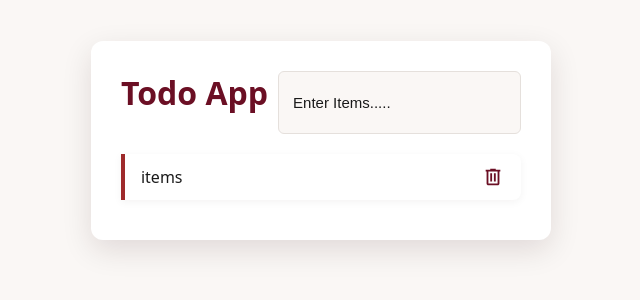
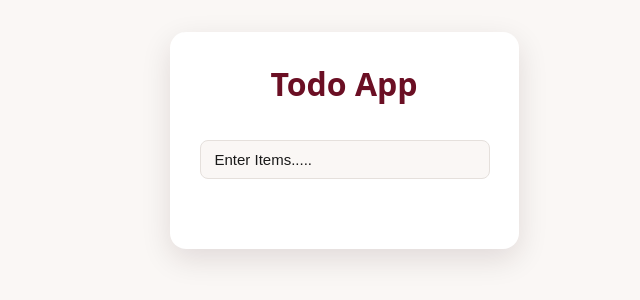
Before and after one commit to Adarsh09-dev/todo-list, a React (Vite) app: page / in a window 1280 px wide. Shown: the part 260-560 px from the top of the page, without its empty margins (326-966 px from the left). Built offline with nearby package versions, Linux system fonts and the light colour scheme.

Commit message:
refactor: improve TodoApp structure and styling

```diff
--- a/src/component/TodoApp.css
+++ b/src/component/TodoApp.css
@@ -1,6 +1,4 @@
 body {
-
-
     background-color: #FAF7F5;
     color: #1A1A1A;
     font-family: system-ui, -apple-system, BlinkMacSystemFont, 'Segoe UI', Roboto, sans-serif;
@@ -12,15 +10,15 @@ body {
 }
 
 .todo-container {
-
-
     background-color: #FFFFFF;
     padding: 30px;
-    border-radius: 12px;
+    border-radius: 16px;
     box-shadow: 0 10px 30px rgba(43, 9, 16, 0.12);
     width: 100%;
     max-width: 400px;
-
+    display: flex;
+    flex-direction: column;
+    gap: 20px;
 }
 
 .todo-container h1 {
@@ -31,8 +29,6 @@ body {
 }
 
 .input-section {
-
-
     display: flex;
     gap: 10px;
     margin-bottom: 20px;
@@ -42,51 +38,46 @@ ul {
     list-style: none;
     padding: 0;
     margin: 0;
-
 }
 
 ul li {
-
     display: flex;
     padding: 12px 16px;
     background-color: #FFFFFF;
     color: #1A1A1A;
     border-left: 4px solid #9E2A2B;
-
     margin-bottom: 10px;
     border-radius: 0 8px 8px 0;
-    box-shadow: 0 2px 8px rgba(43, 9, 16, 0.05);
+    box-shadow: 0 5px 15px rgba(43, 9, 16, 0.06);
     justify-content: space-between;
     align-items: center;
-
-
-
 }
 
 .del-icon {
-  cursor: pointer;
-  display: flex;
-  align-items: center;
+    cursor: pointer;
+    display: flex;
+    align-items: center;
 }
-
-
-
 
 input::placeholder {
     color: #1A1A1A;
 }
 
+.input-section {
+    flex-direction: column;
+    gap: 15px;
+    width: 100%;
+}
 
 
 .input-section input {
-
-
+    width: 90%;
     flex: 1;
     padding: 10px 14px;
     background-color: #FAF7F5;
     color: #1A1A1A;
     border: 1.5px solid #E5E0DC;
-    border-radius: 6px;
+    border-radius: 8px;
     outline: none;
     font-size: 15px;
     transition: border-color 0.2s, box-shadow 0.2s;
--- a/src/component/TodoApp.jsx
+++ b/src/component/TodoApp.jsx
@@ -4,30 +4,66 @@ import "./TodoApp.css";
 class TodoApp extends Component {
 
   state = {
-    input: ""
+    input: "",
+    items: []
   };
 
   handleChange = event => {
     this.setState({
-      input : event.target.value
+      input: event.target.value
     });
-    console.log(this.state.input);
+  };
 
+  storeItems = event => {
+    event.preventDefault();
+    const { input } = this.state;
+
+    this.setState({
+      items: [...this.state.items, input],
+      input: "",
+    });
+
+  };
+
+  deleteitem = key => {
+    //  const allitems = this.state.items;
+
+    //  allitems.splice(key, 1);
+
+    //  this.setState({
+    //   items:allitems,
+    //  })
+
+    // another option
+
+    this.setState({
+      items: this.state.items.filter((data, index) => index !== key)
+    })
   }
+
+
   render() {
-    const { input } = this.state;
+    const { input, items } = this.state;
+
+    console.log(items);
+
 
     return (
       <div className="todo-container">
 
-        <form className="input-section">
+        <form className="input-section" onSubmit={this.storeItems}>
           <h1>Todo App</h1>
           <input type="text" value={input} onChange={this.handleChange} placeholder='Enter Items.....' name="" id="" />
 
         </form>
 
         <ul>
-          <li>items <span className='del-icon'><svg xmlns="http://www.w3.org/2000/svg" height="22px" viewBox="0 -960 960 960" width="24px" fill="#6B0F24"><path d="M280-120q-33 0-56.5-23.5T200-200v-520h-40v-80h200v-40h240v40h200v80h-40v520q0 33-23.5 56.5T680-120H280Zm400-600H280v520h400v-520ZM360-280h80v-360h-80v360Zm160 0h80v-360h-80v360ZM280-720v520-520Z" /></svg></span></li>
+
+          {items.map((data, index) => (
+            <li key={index}> {data}
+              <span className='del-icon' onClick={() => this.deleteitem(index)} ><svg xmlns="http://www.w3.org/2000/svg" height="22px" viewBox="0 -960 960 960" width="24px" fill="#6B0F24"><path d="M280-120q-33 0-56.5-23.5T200-200v-520h-40v-80h200v-40h240v40h200v80h-40v520q0 33-23.5 56.5T680-120H280Zm400-600H280v520h400v-520ZM360-280h80v-360h-80v360Zm160 0h80v-360h-80v360ZM280-720v520-520Z" /></svg></span>
+            </li>
+          ))}
 
         </ul>
       </div>
```
